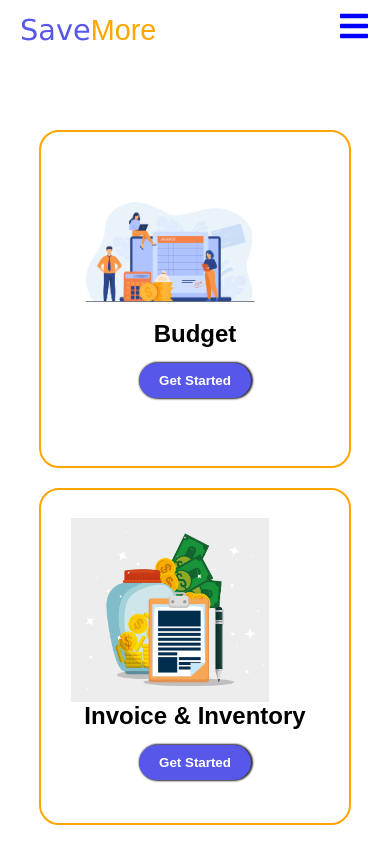
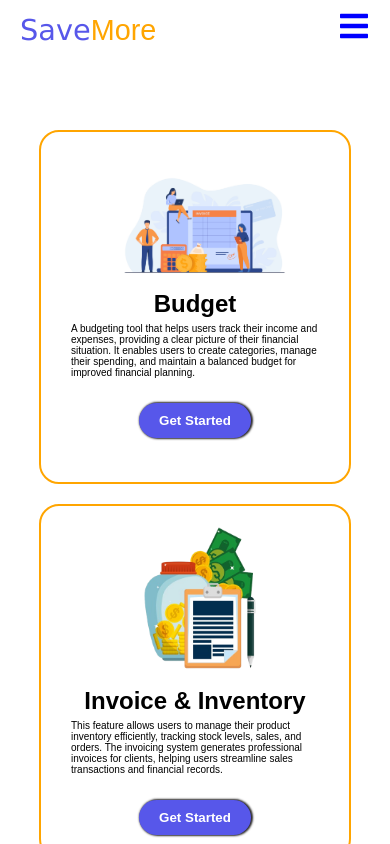
Before and after one commit to Deewan10/savemore, a React (Create React App) app: page / in a window 390 px wide. Shown: the top 844 px of the page. Built offline with nearby package versions, Linux system fonts and the light colour scheme.

Commit message:
bug fix3

```diff
--- a/public/index.html
+++ b/public/index.html
@@ -7,8 +7,9 @@
     <meta name="theme-color" content="#000000" />
     <meta
       name="description"
-      content="Web site created using create-react-app"
+      content="A Financial WebApp tailored to help plan Budgets, bookkeep inventories and generate invoices for businesses"
     />
+    <meta name="keywords" content="saas, budget, invoice, inventory, finance tool, invoice maker, invoice generator, budget planner, Nigeria" />
     <link rel="apple-touch-icon" href="%PUBLIC_URL%/logo192.png" />
     <!--
       manifest.json provides metadata used when your web app is installed on a
@@ -24,7 +25,7 @@
       work correctly both with client-side routing and a non-root public URL.
       Learn how to configure a non-root public URL by running `npm run build`.
     -->
-    <title>React App</title>
+    <title>SaveMore</title>
   </head>
   <body>
     <noscript>You need to enable JavaScript to run this app.</noscript>
--- a/src/Components/Home.js
+++ b/src/Components/Home.js
@@ -1,18 +1,25 @@
-import React from 'react'
+import React from 'react';
+import { useNavigate } from 'react-router-dom';
 
 function Home() {
+
+    const navigate = useNavigate();
+
+
   return (
     <div className='home'>
         <div className='grid one'>
             <div className='pixx'>
-                <img src='images/11116.jpg' alt='background' style={{width:'80%'}}></img>
+                <img src='images/11116.jpg' alt='background' style={{width:'90%'}}></img>
             </div>
 
             <div className='textarea'>
                 <h2>Budget</h2>
-                <p></p>
+                <p>A budgeting tool that helps users track their income and expenses, providing a clear picture of their financial situation. It enables users to create categories, manage their spending, and maintain a balanced budget for improved financial planning.</p>
 
-                <button style={{ padding: '10px 20px', margin: '15px', backgroundColor: '#5757ea', color: 'white', border: 'none' }}>
+                <button
+                    onClick={() => navigate('/budget')}
+                    style={{ padding: '10px 20px', margin: '15px', backgroundColor: '#5757ea', color: 'white', border: 'none' }}>
                     Get Started
                 </button>
             </div>
@@ -21,14 +28,16 @@ function Home() {
 
         <div className='grid two'>
             <div className='pixx'>
-                <img src='images/53402.jpg' alt='background' style={{width:'80%'}}></img>
+                <img src='images/53402-removebg-preview.png' alt='background' style={{width:'90%'}}></img>
             </div>
 
             <div className='textarea'>
                 <h2>Invoice & Inventory</h2>
-                <p></p>
+                <p>This feature allows users to manage their product inventory efficiently, tracking stock levels, sales, and orders. The invoicing system generates professional invoices for clients, helping users streamline sales transactions and financial records.</p>
 
-                <button style={{ padding: '10px 20px', margin: '15px', backgroundColor: '#5757ea', color: 'white', border: 'none' }}>
+                <button
+                    onClick={() => navigate('/invoice')}
+                    style={{ padding: '10px 20px', margin: '15px', backgroundColor: '#5757ea', color: 'white', border: 'none' }}>
                     Get Started
                 </button>
             </div>
@@ -37,12 +46,12 @@ function Home() {
 
         <div className='grid three'>
             <div className='pixx'>
-                <img src='images/4005009.jpg' alt='background' style={{width:'80%'} }></img>
+                <img src='images/4005009.jpg' alt='background' style={{width:'90%'} }></img>
             </div>
 
             <div className='textarea'>
                 <h2>Savings</h2>
-                <p></p>
+                <p>A savings module helps users set aside funds for future goals. It provides insights into how much they’ve saved over time and helps them allocate a portion of their budget toward savings, ensuring they are financially prepared for upcoming expenses.</p>
 
                 <button style={{ padding: '10px 20px', margin: '15px', backgroundColor: '#5757ea', color: 'white', border: 'none' }}>
                     Get Started
--- a/src/Style.css
+++ b/src/Style.css
@@ -15,7 +15,6 @@ nav {
     width: 100%;
     position: static;
     background-color: white;
-
     margin-bottom: 80px;
 }
 
@@ -97,6 +96,11 @@ nav ul li a:hover {
     display: flex;
     flex-direction: column;
     align-items: center;
+}
+.textarea p {
+    padding-top: 30px;
+    padding-bottom: 50px;
+    font-size: 19px;
 }
 
 
@@ -563,8 +567,11 @@ input {
     .grid {
         flex-direction: column;
         justify-content: center;
-        height: 40vh;
+        height: 42vh;
         width: 80%;
+    }
+    .pixx {
+        padding-left: 40px;
     }
     .grid .pixx,
     .textarea {
@@ -578,6 +585,11 @@ input {
     }
     .inventory-table th {
         content: attr(data-short);
-      }
+    }
+    .textarea p {
+        padding-top: 5px;
+        padding-bottom: 10px;
+        font-size: 10px;
+    }
 
 }
```
Also changed, not shown: public/images/53402-removebg-preview.png (added), 1 other file (tests, documents, lock files or other folders).
